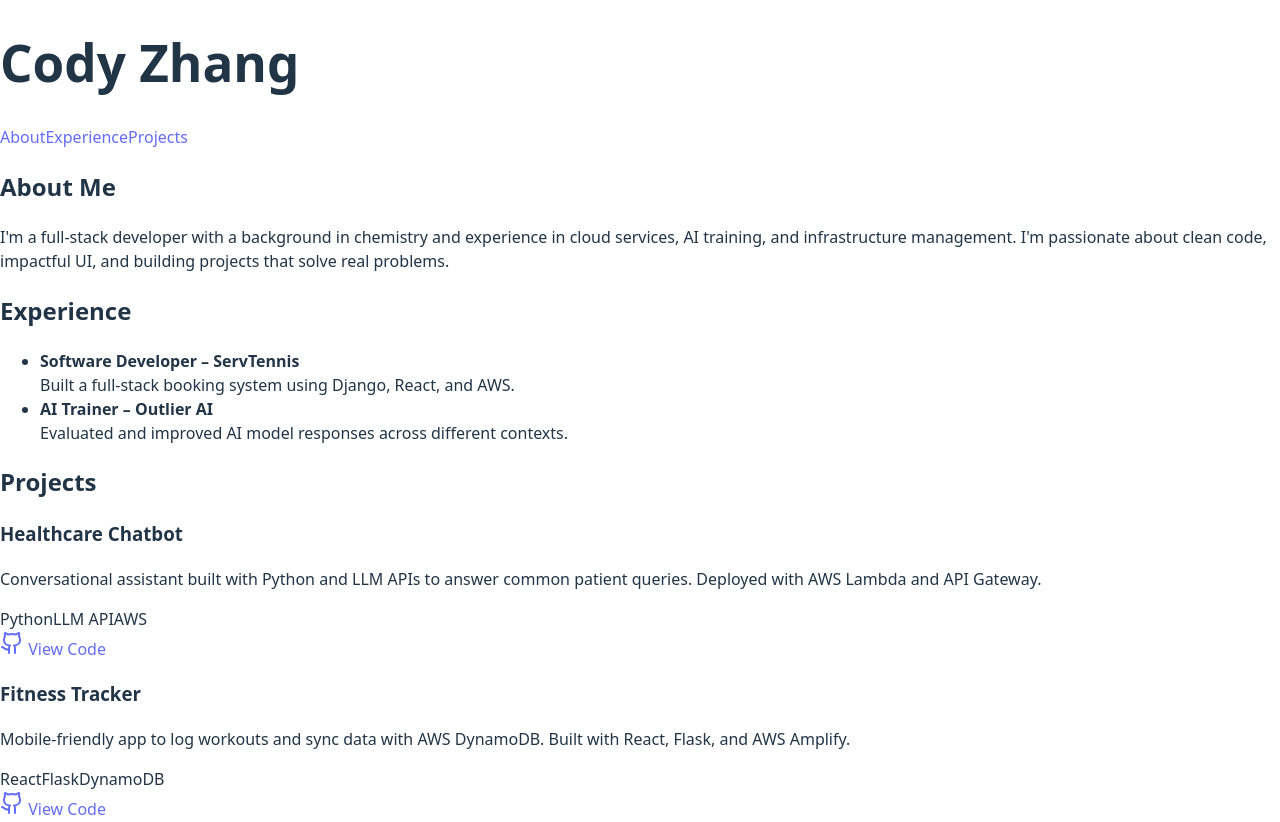
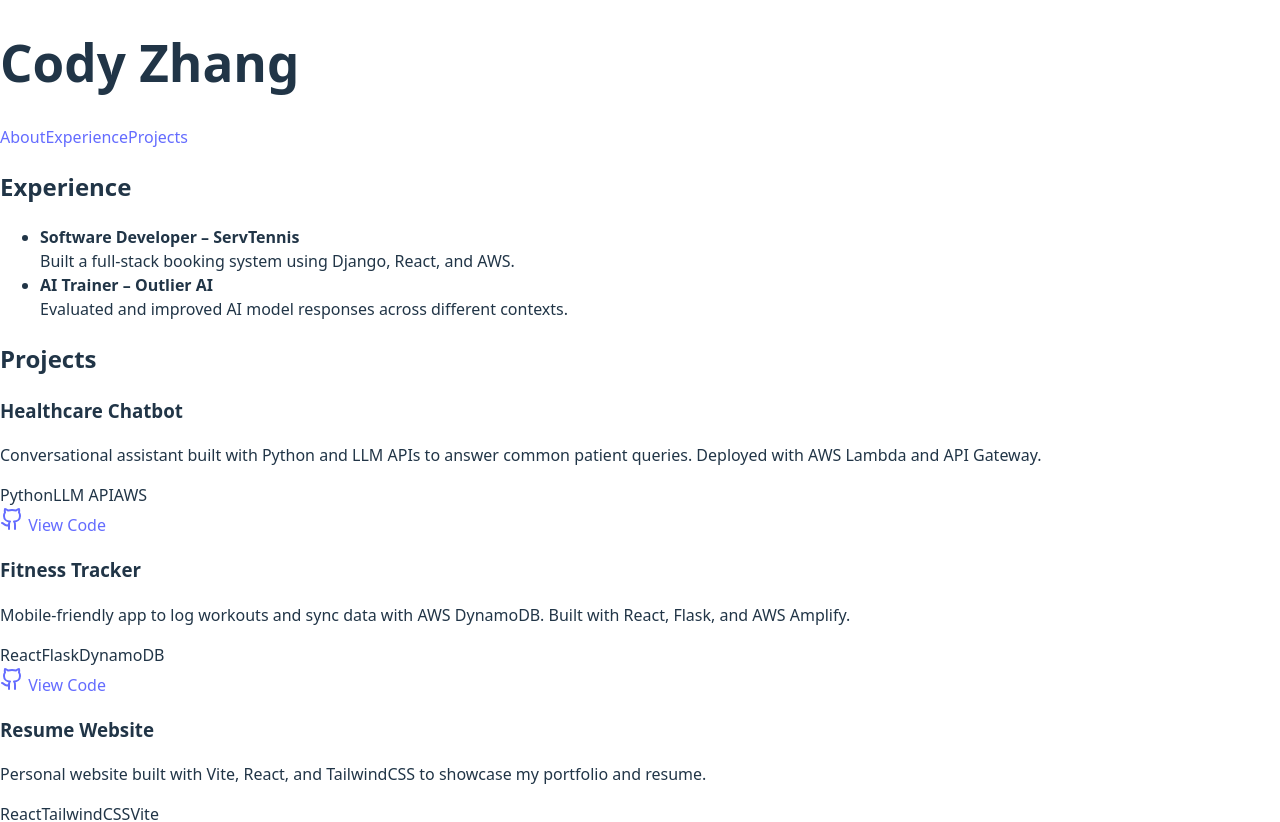
Before and after one commit to CodyCodingCode/Cody_Resume, a React (Vite) app in the folder resume-website/: page / in a window 1280 px wide. Shown: the top 822 px of the page. Built offline with nearby package versions, Linux system fonts and the light colour scheme.

Commit message:
commented out About again

```diff
--- a/resume-website/src/App.jsx
+++ b/resume-website/src/App.jsx
@@ -1,5 +1,5 @@
 import Header from "./components/Header";
-import About from "./components/About";
+// import About from "./components/About";
 import Experience from "./components/Experience";
 import Projects from "./components/Projects";
 import Footer from "./components/Footer";
@@ -9,7 +9,7 @@
     <div className="font-sans text-gray-800 bg-white dark:bg-gray-900 dark:text-white min-h-screen scroll-smooth">
       <Header />
       <main className="px-6 md:px-16 py-8 space-y-32">
-        <About />
+        {/* <About /> */}
         <Experience />
         <Projects />
       </main>
```
